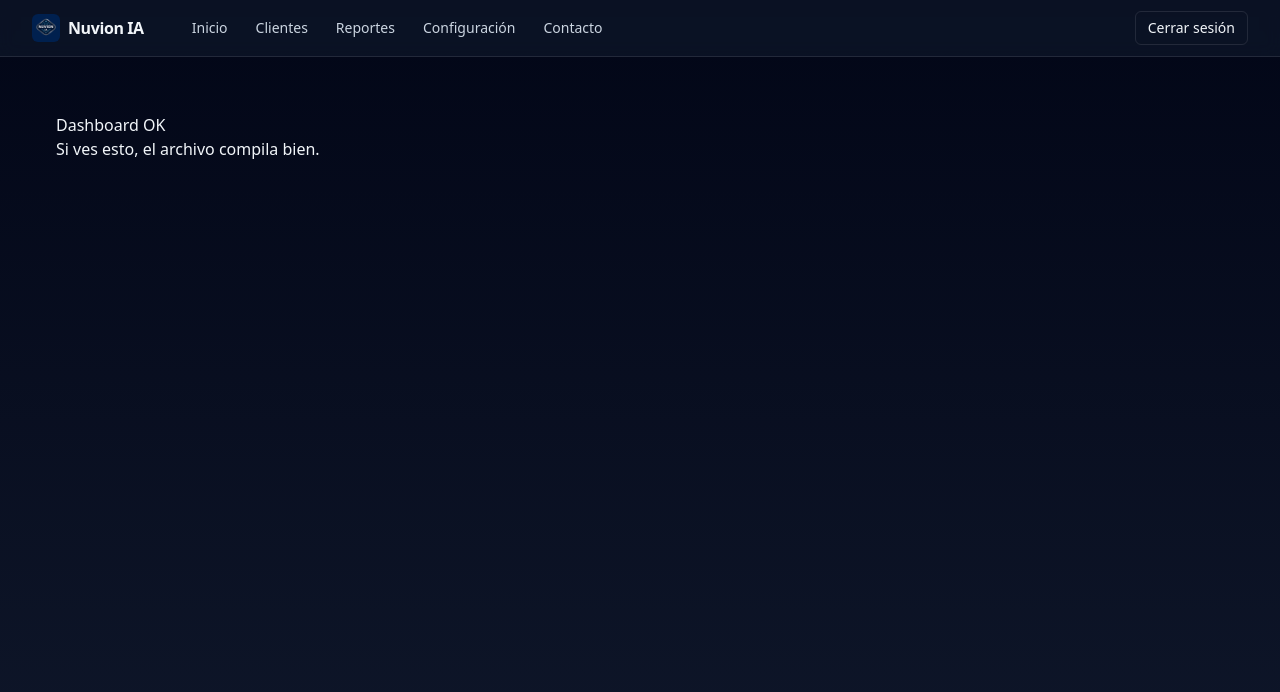
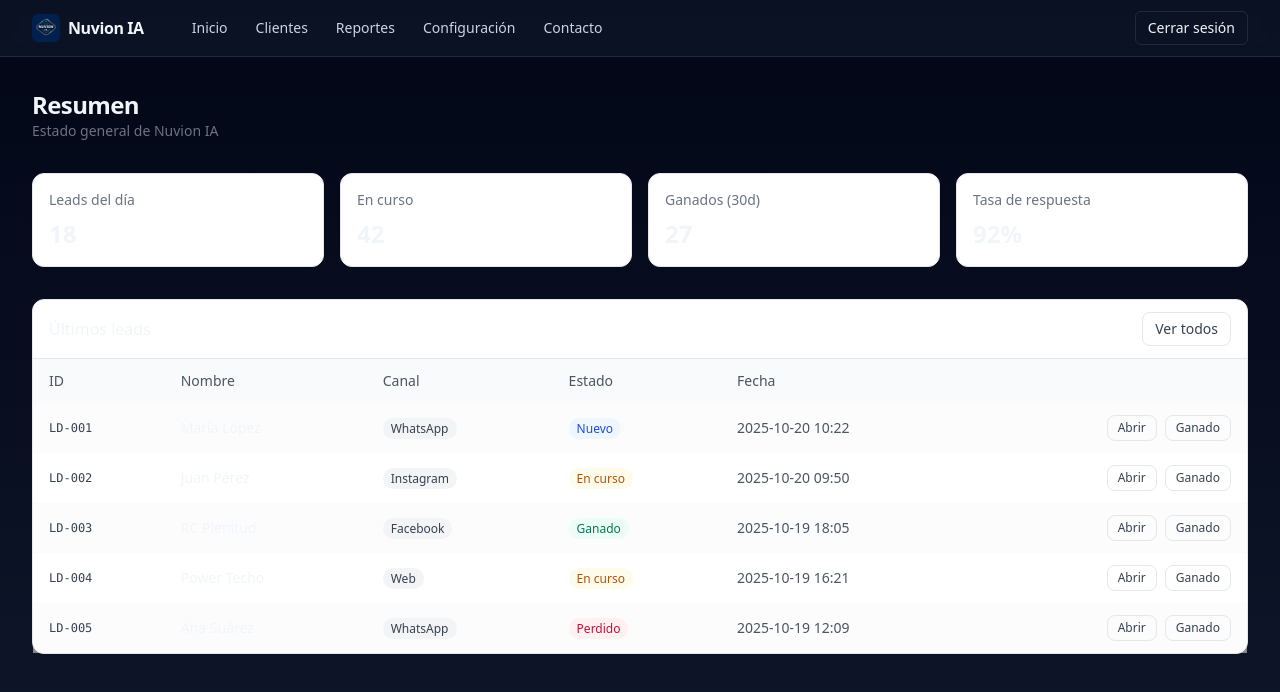
Before and after one commit to ianuvion/nuvion-ia, a Next.js app: page /dashboard in a window 1280 px wide. Shown: the top 692 px of the page. Built offline with nearby package versions, Linux system fonts and the light colour scheme.

Commit message:
Update page.tsx
feat: dashboard v1 (kpis + tabla)

```diff
--- a/app/dashboard/page.tsx
+++ b/app/dashboard/page.tsx
@@ -1,10 +1,125 @@
+"use client";
+
+type Lead = {
+  id: string;
+  nombre: string;
+  canal: "WhatsApp" | "Instagram" | "Facebook" | "Web";
+  estado: "Nuevo" | "En curso" | "Ganado" | "Perdido";
+  fecha: string;
+};
+
+const kpis = [
+  { label: "Leads del día", value: 18 },
+  { label: "En curso", value: 42 },
+  { label: "Ganados (30d)", value: 27 },
+  { label: "Tasa de respuesta", value: "92%" },
+];
+
+const leads: Lead[] = [
+  { id: "LD-001", nombre: "María López", canal: "WhatsApp", estado: "Nuevo", fecha: "2025-10-20 10:22" },
+  { id: "LD-002", nombre: "Juan Pérez", canal: "Instagram", estado: "En curso", fecha: "2025-10-20 09:50" },
+  { id: "LD-003", nombre: "RC Plenitud", canal: "Facebook", estado: "Ganado", fecha: "2025-10-19 18:05" },
+  { id: "LD-004", nombre: "Power Techo", canal: "Web", estado: "En curso", fecha: "2025-10-19 16:21" },
+  { id: "LD-005", nombre: "Ana Suárez", canal: "WhatsApp", estado: "Perdido", fecha: "2025-10-19 12:09" },
+];
+
 export default function DashboardPage() {
   return (
-    <div style={{ padding: 24 }}>
-      <h1 style={{ fontFamily: "system-ui, -apple-system, Segoe UI, Roboto, Arial" }}>
-        Dashboard OK
-      </h1>
-      <p>Si ves esto, el archivo compila bien.</p>
+    <div className="space-y-8">
+      <div>
+        <h1 className="text-2xl font-semibold tracking-tight">Resumen</h1>
+        <p className="text-sm text-gray-500">Estado general de Nuvion IA</p>
+      </div>
+
+      <section className="grid gap-4 sm:grid-cols-2 lg:grid-cols-4">
+        {kpis.map((kpi) => (
+          <div key={kpi.label} className="rounded-xl border bg-white p-4 shadow-sm">
+            <div className="text-sm text-gray-500">{kpi.label}</div>
+            <div className="mt-2 text-2xl font-semibold">{kpi.value}</div>
+          </div>
+        ))}
+      </section>
+
+      <section className="rounded-xl border bg-white">
+        <div className="flex items-center justify-between px-4 py-3 border-b">
+          <h2 className="font-medium">Últimos leads</h2>
+          <a
+            href="/clientes"
+            className="text-sm rounded-lg border px-3 py-1.5 text-gray-700 hover:bg-gray-50"
+          >
+            Ver todos
+          </a>
+        </div>
+
+        <div className="overflow-x-auto">
+          <table className="min-w-full text-sm">
+            <thead className="bg-gray-50">
+              <tr className="text-left text-gray-600">
+                <th className="px-4 py-3 font-medium">ID</th>
+                <th className="px-4 py-3 font-medium">Nombre</th>
+                <th className="px-4 py-3 font-medium">Canal</th>
+                <th className="px-4 py-3 font-medium">Estado</th>
+                <th className="px-4 py-3 font-medium">Fecha</th>
+                <th className="px-4 py-3 font-medium"></th>
+              </tr>
+            </thead>
+            <tbody>
+              {leads.map((l, idx) => (
+                <tr key={l.id} className={idx % 2 ? "bg-white" : "bg-gray-50/50"}>
+                  <td className="px-4 py-3 font-mono text-xs text-gray-700">{l.id}</td>
+                  <td className="px-4 py-3">{l.nombre}</td>
+                  <td className="px-4 py-3">
+                    <span className="rounded-full bg-gray-100 px-2 py-0.5 text-xs text-gray-700">
+                      {l.canal}
+                    </span>
+                  </td>
+                  <td className="px-4 py-3">
+                    <span
+                      className={
+                        "rounded-full px-2 py-0.5 text-xs " +
+                        (l.estado === "Nuevo"
+                          ? "bg-blue-50 text-blue-700"
+                          : l.estado === "En curso"
+                          ? "bg-amber-50 text-amber-700"
+                          : l.estado === "Ganado"
+                          ? "bg-emerald-50 text-emerald-700"
+                          : "bg-rose-50 text-rose-700")
+                      }
+                    >
+                      {l.estado}
+                    </span>
+                  </td>
+                  <td className="px-4 py-3 text-gray-600">{l.fecha}</td>
+                  <td className="px-4 py-3 text-right">
+                    <div className="flex justify-end gap-2">
+                      <a
+                        href="#"
+                        className="rounded-lg border px-2.5 py-1 text-xs text-gray-700 hover:bg-gray-50"
+                        onClick={(e) => {
+                          e.preventDefault();
+                          alert(`Abrir conversación de ${l.nombre} (demo)`);
+                        }}
+                      >
+                        Abrir
+                      </a>
+                      <a
+                        href="#"
+                        className="rounded-lg border px-2.5 py-1 text-xs text-gray-700 hover:bg-gray-50"
+                        onClick={(e) => {
+                          e.preventDefault();
+                          alert(`Marcar lead ${l.id} como Ganado (demo)`);
+                        }}
+                      >
+                        Ganado
+                      </a>
+                    </div>
+                  </td>
+                </tr>
+              ))}
+            </tbody>
+          </table>
+        </div>
+      </section>
     </div>
   );
 }
```
